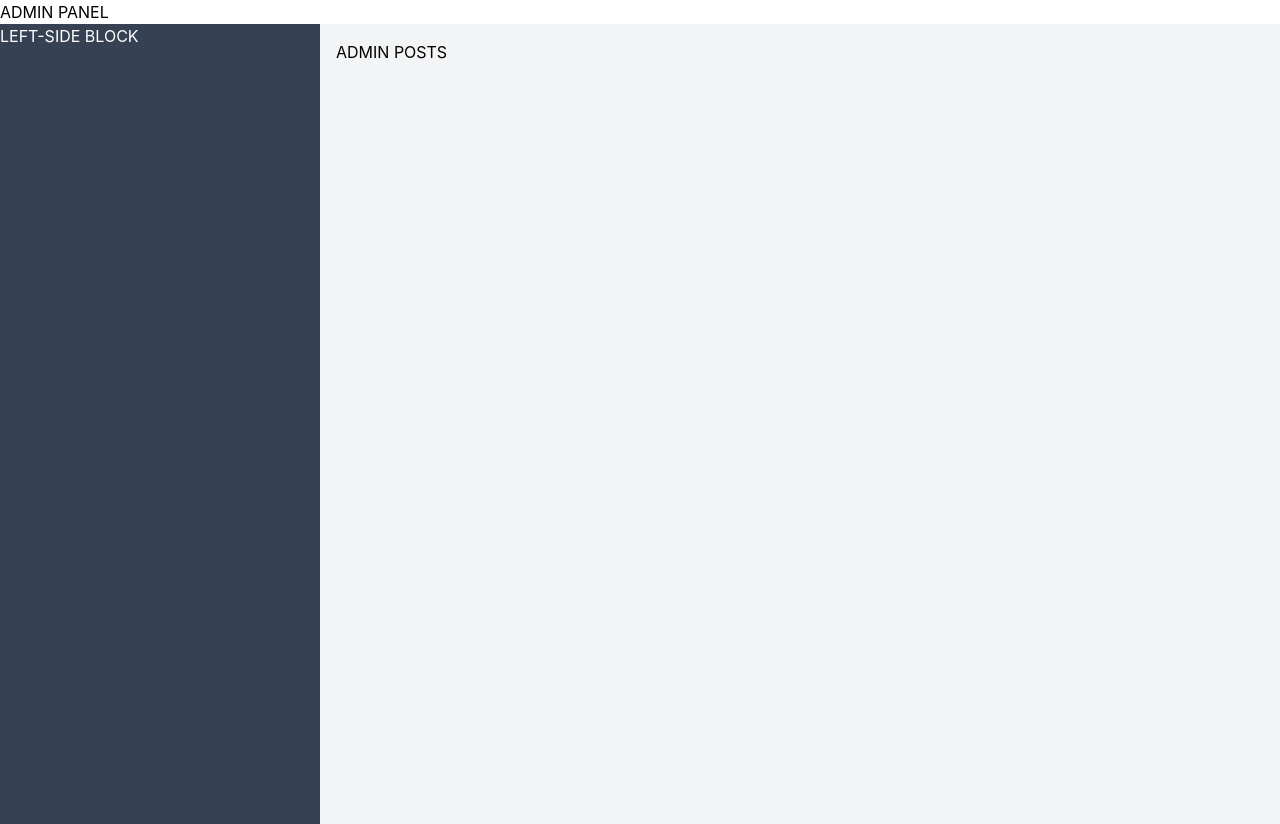
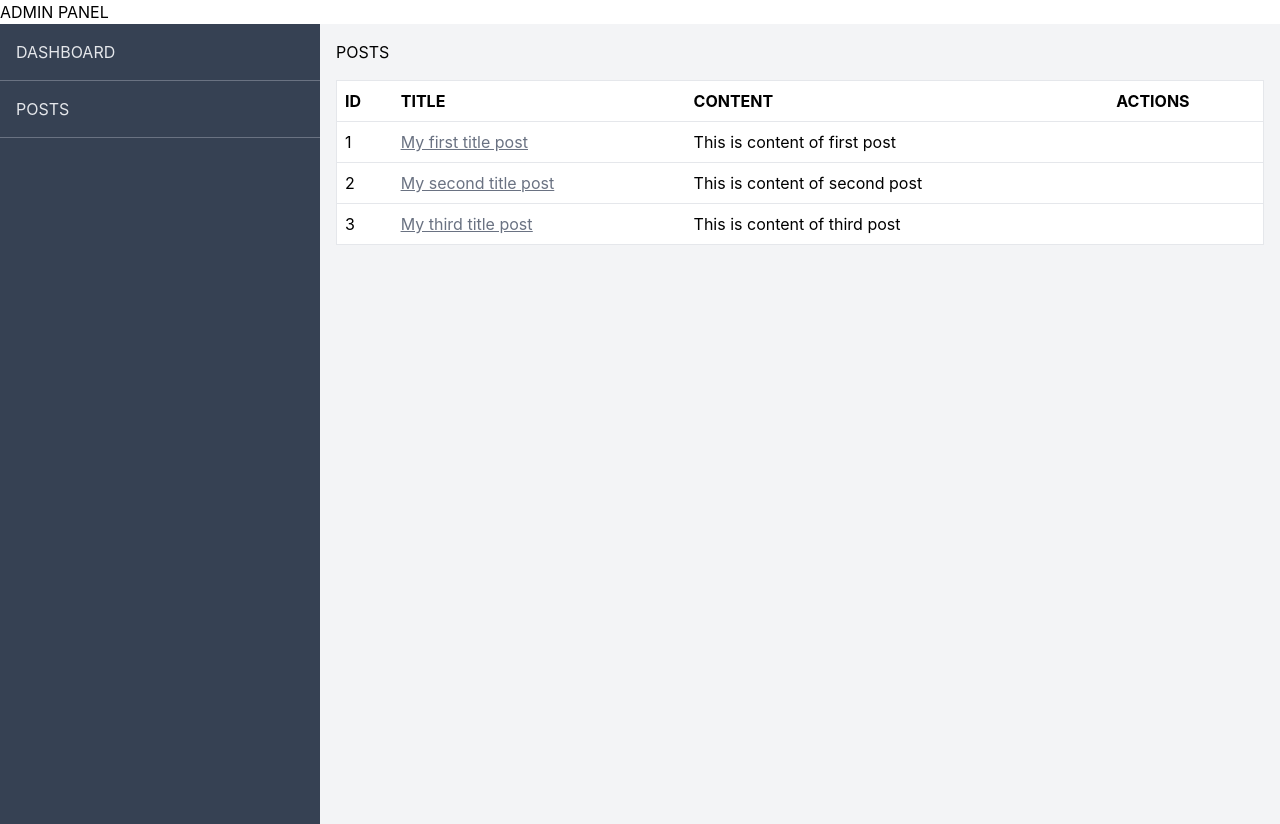
Before and after one commit to vmoisej/vuejs3movie, a Vue app: page /admin/posts in a window 1280 px wide. Built offline with nearby package versions, Linux system fonts and the light colour scheme; data requests are answered from the project's data file.

Commit message:
Lesson 10. Router links. Router with params.

```diff
--- a/db.json
+++ b/db.json
@@ -1,17 +1,17 @@
 {
   "posts": [
     {
-      "id": 0,
+      "id": "1",
       "title": "My first title post",
       "content": "This is content of first post"
     },
     {
-      "id": 1,
+      "id": "2",
       "title": "My second title post",
       "content": "This is content of second post"
     },
     {
-      "id": 2,
+      "id": "3",
       "title": "My third title post",
       "content": "This is content of third post"
     }
--- a/src/layouts/AdminLayout.vue
+++ b/src/layouts/AdminLayout.vue
@@ -7,7 +7,8 @@
     </section>
     <section class="flex">
       <aside class="bg-gray-700 w-1/4 min-h-screen text-white">
-        LEFT-SIDE BLOCK
+        <router-link :to="{name: 'admin.dashboard.index'}" class="block p-4 border-b border-gray-500 text-gray-200">DASHBOARD</router-link>
+        <router-link :to="{name: 'admin.posts.index'}" class="block p-4 border-b border-gray-500 text-gray-200">POSTS</router-link>
       </aside>
       <article class="bg-gray-100 w-3/4 p-4">
         <slot />
--- a/src/pages/admin/posts/index.vue
+++ b/src/pages/admin/posts/index.vue
@@ -1,20 +1,42 @@
 <template>
   <div>
-    ADMIN POSTS
+    <div class="mb-4">
+      <h3>POSTS</h3>
+    </div>
   </div>
   <div>
-
+    <div>
+      <table class="w-full border border-gray-200">
+        <thead>
+          <tr>
+            <th class="bg-white border-b border-gray-200 text-left p-2">ID</th>
+            <th class="bg-white border-b border-gray-200 text-left p-2">TITLE</th>
+            <th class="bg-white border-b border-gray-200 text-left p-2">CONTENT</th>
+            <th class="bg-white border-b border-gray-200 text-left p-2">ACTIONS</th>
+          </tr>
+        </thead>
+        <tbody>
+          <tr v-for="post in posts">
+            <td class="bg-white border-b border-gray-200 text-left p-2">{{ post.id }}</td>
+            <td class="bg-white border-b border-gray-200 text-left p-2 underline text-gray-500">
+              <router-link :to="{name: 'admin.posts.show', params: {id: post.id}}">{{ post.title }}</router-link>
+            </td>
+            <td class="bg-white border-b border-gray-200 text-left p-2">{{ post.content }}</td>
+            <td class="bg-white border-b border-gray-200 text-left p-2"></td>
+          </tr>
+        </tbody>
+      </table>
+    </div>
   </div>
 </template>
 
 <script setup>
+import {onMounted, ref} from "vue"
+import axios from "axios"
 
 defineOptions({
   name: 'Index'
 })
-
-import {onMounted, ref} from "vue"
-import axios from "axios"
 
 const posts = ref([])
 
@@ -25,8 +47,7 @@ onMounted(() => {
 const getPosts = function() {
   axios.get('http://localhost:3000/posts')
       .then(res => {
-        console.log(res)
-        // posts.value =  res.data
+        posts.value =  res.data
       })
 }
 
--- /dev/null
+++ b/src/pages/admin/posts/show.vue
@@ -0,0 +1,45 @@
+<template>
+  <div>
+    <div class="mb-4">
+      <h3>POSTS</h3>
+    </div>
+  </div>
+  <div>
+    <div>
+      <div class="bg-white border border-gray-200 p-4">
+        <h3 class="mb-4 text-lg">{{ post.title }}</h3>
+        <p class="text-sm">{{ post.content }}</p>
+      </div>
+
+    </div>
+  </div>
+</template>
+
+<script setup>
+import {onMounted, reactive} from "vue"
+import axios from "axios"
+import {useRoute} from "vue-router"
+
+defineOptions({
+  name: 'Show'
+})
+
+const post = reactive({})
+const route = useRoute()
+
+onMounted(() => {
+  getPost()
+})
+
+const getPost = function() {
+  axios.get(`http://localhost:3000/posts/${route.params.id}`)
+      .then(res => {
+        Object.assign(post, res.data)
+      })
+}
+
+</script>
+
+<style scoped>
+
+</style>
--- a/src/router/router.js
+++ b/src/router/router.js
@@ -14,6 +14,11 @@ const router = createRouter({
             name: 'admin.posts.index'
         },
         {
+            path: '/admin/posts/:id',
+            component: () => import('@/pages/admin/posts/show.vue'),
+            name: 'admin.posts.show'
+        },
+        {
             path: '/dashboard',
             component: () => import('@/pages/dashboard/index.vue'),
             name: 'dashboard.index'
```
